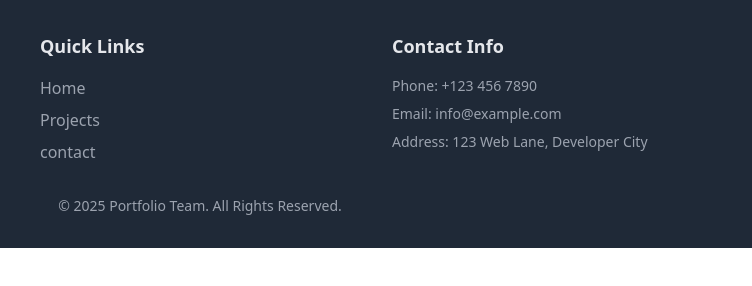
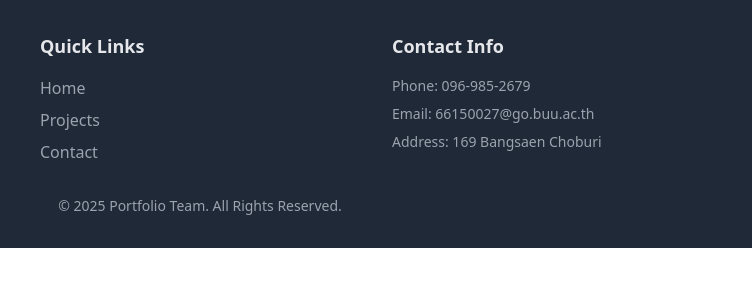
Before and after one commit to Tonnarm/FrontEndDev-HW3, a website: page src/components/footer/index.html in a window 1280 px wide. Shown: the full height of the page, 440-1192 px from the left. Drawn offline with nearby package versions, Linux system fonts and the light colour scheme.

Commit message:
แก้ไขไฟล์ index ใน contact ,footer และ navbar

```diff
--- a/src/components/footer/index.html
+++ b/src/components/footer/index.html
@@ -22,7 +22,7 @@
           <ul class="space-y-2">
             <li><a href="#" class="text-gray-400 hover:text-white">Home</a></li>
             <li><a href="#" class="text-gray-400 hover:text-white">Projects</a></li>
-            <li><a href="contact" class="text-gray-400 hover:text-white">contact</a></li>
+            <li><a href="/src/components/contact/index.html" class="text-gray-400 hover:text-white">Contact</a></li>
           </ul>
         </div>
 
@@ -30,9 +30,9 @@
         <div>
           <h3 class="text-lg font-bold mb-4">Contact Info</h3>
           <ul class="space-y-2 text-sm text-gray-400">
-            <li>Phone: +123 456 7890</li>
-            <li>Email: info@example.com</li>
-            <li>Address: 123 Web Lane, Developer City</li>
+            <li>Phone: 096-985-2679</li>
+            <li>Email: 66150027@go.buu.ac.th</li>
+            <li>Address: 169 Bangsaen Choburi</li>
           </ul>
         </div>
       </div>
```
Also changed, not shown: src/components/navbar/index.html (+2 -2 lines).
